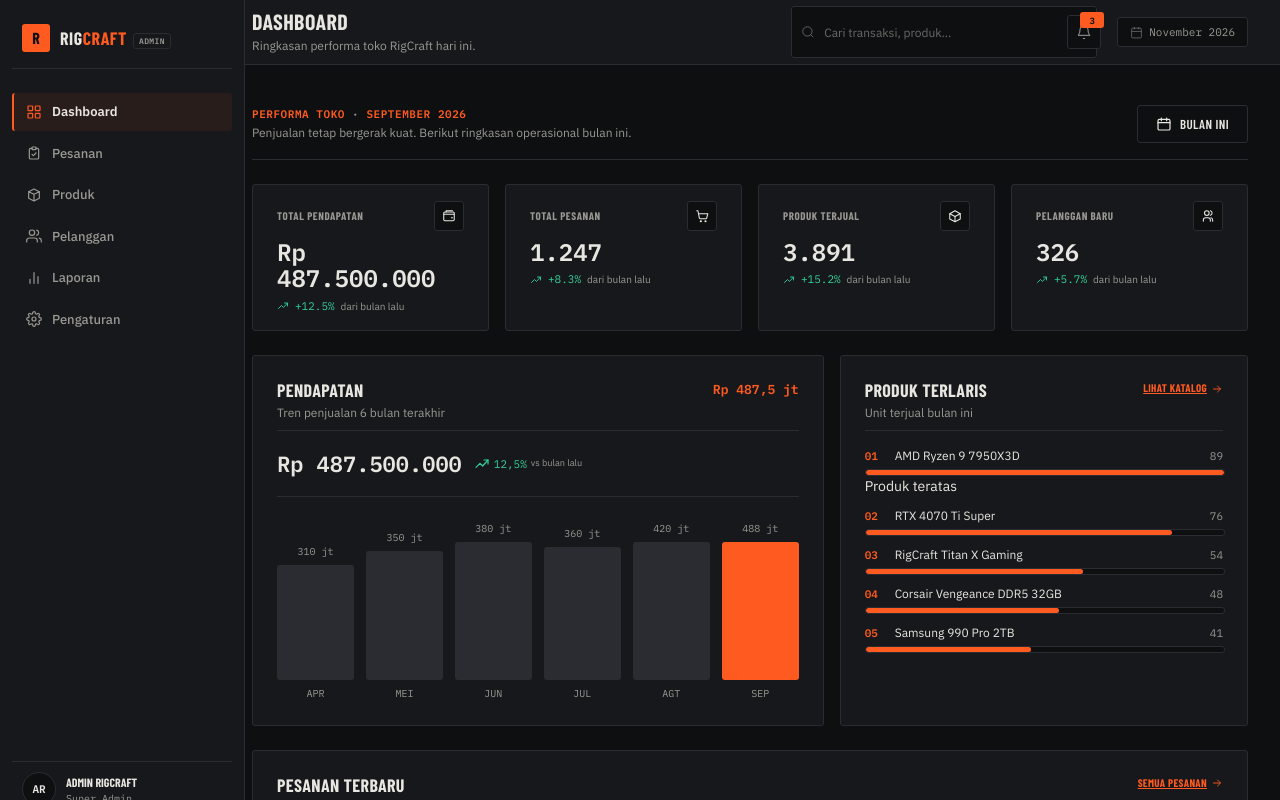
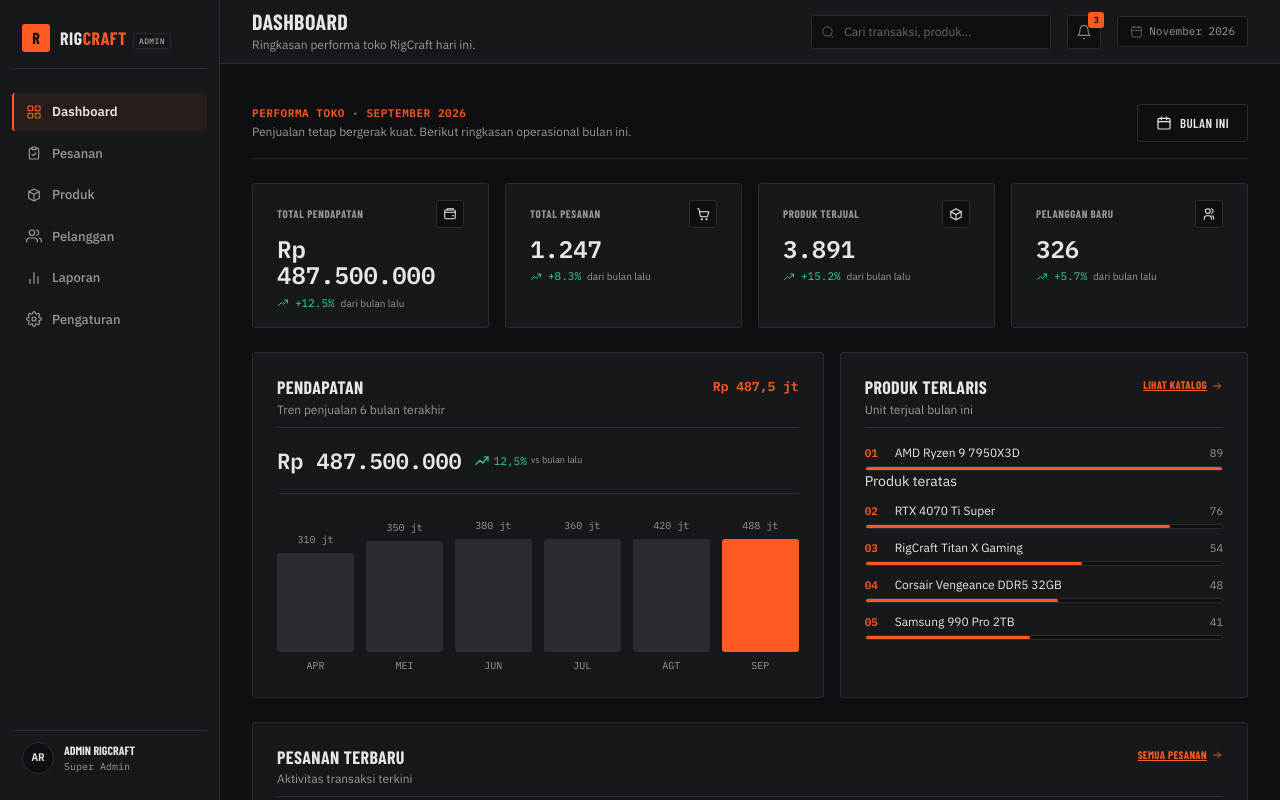
Before and after one commit to azeleiaa/rigcraft, a React (Vite) app: page /dashboard in a window 1280 px wide. Shown: the top 800 px of the page. Built offline with nearby package versions, Linux system fonts and the light colour scheme.

Commit message:
fix(layout): align storefront footer and resolve admin header search overlap

```diff
--- a/src/index.css
+++ b/src/index.css
@@ -164,7 +164,8 @@
 .sidebar-user-avatar {
   width: 32px;
   height: 32px;
-  border-radius: 50%; /* allowed avatar exception */
+  border-radius: 50%;
+  /* allowed avatar exception */
   background: var(--bg);
   border: 1px solid var(--border);
   color: var(--text);
@@ -249,11 +250,15 @@
   display: flex;
   align-items: center;
   gap: var(--s2);
+  flex-shrink: 0;
 }
 
 .header-search {
   position: relative;
-  width: 260px;
+  width: 240px;
+  flex-shrink: 0;
+  display: flex;
+  align-items: center;
 }
 
 .header-search svg {
@@ -265,26 +270,38 @@
   height: 14px;
   stroke: var(--text-muted);
   fill: none;
+  pointer-events: none;
 }
 
 .header-search input {
-  padding-left: 32px !important;
+  width: 100%;
   height: 34px;
+  padding: 6px 12px 6px 32px !important;
   font-size: 12px;
   background: var(--bg);
+  border: 1px solid var(--border);
+  border-radius: var(--radius);
+  color: var(--text);
+  box-sizing: border-box;
 }
 
 .header-notification {
   position: relative;
   width: 34px;
   height: 34px;
-  display: grid;
-  place-items: center;
+  min-width: 34px;
+  flex-shrink: 0;
+  display: inline-flex;
+  align-items: center;
+  justify-content: center;
   border: 1px solid var(--border);
   border-radius: var(--radius);
   background: var(--bg);
   color: var(--text);
   cursor: pointer;
+  padding: 0;
+  margin: 0;
+  box-sizing: border-box;
   transition: border-color var(--transition);
 }
 
@@ -807,7 +824,8 @@
 .customer-avatar {
   width: 28px;
   height: 28px;
-  border-radius: 50%; /* allowed avatar exception */
+  border-radius: 50%;
+  /* allowed avatar exception */
   background: var(--bg);
   border: 1px solid var(--border);
   display: grid;
@@ -1104,6 +1122,7 @@
   .stats-grid {
     grid-template-columns: repeat(2, minmax(0, 1fr));
   }
+
   .content-grid {
     grid-template-columns: 1fr;
   }
@@ -1180,6 +1199,7 @@
 }
 
 @media (prefers-reduced-motion: reduce) {
+
   *,
   *::before,
   *::after {
--- a/src/storefront/storefront.css
+++ b/src/storefront/storefront.css
@@ -1006,7 +1006,9 @@
   display: grid;
   grid-template-columns: 1.2fr 1fr 0.8fr;
   gap: var(--s6);
-  padding: var(--s6) 0 var(--s4);
+  padding: var(--s6) clamp(16px, 3.5vw, 48px) var(--s4);
+  width: 100%;
+  box-sizing: border-box;
 }
 
 .sf-footer-brand > p {
@@ -1102,6 +1104,9 @@
   align-items: center;
   justify-content: space-between;
   gap: 14px;
+  padding: 0 clamp(16px, 3.5vw, 48px);
+  width: 100%;
+  box-sizing: border-box;
   border-top: 1px solid var(--border);
   color: var(--text-muted);
   font-family: var(--font-mono);
--- a/src/styles/theme.css
+++ b/src/styles/theme.css
@@ -105,6 +105,14 @@
    Global Base & Typography
    ========================================================================== */
 
+*,
+*::before,
+*::after {
+  box-sizing: border-box;
+  margin: 0;
+  padding: 0;
+}
+
 html {
   font-size: 14px;
   background-color: var(--bg);
```
Also changed, not shown: src/styles/components.css (line endings or trailing spaces).
